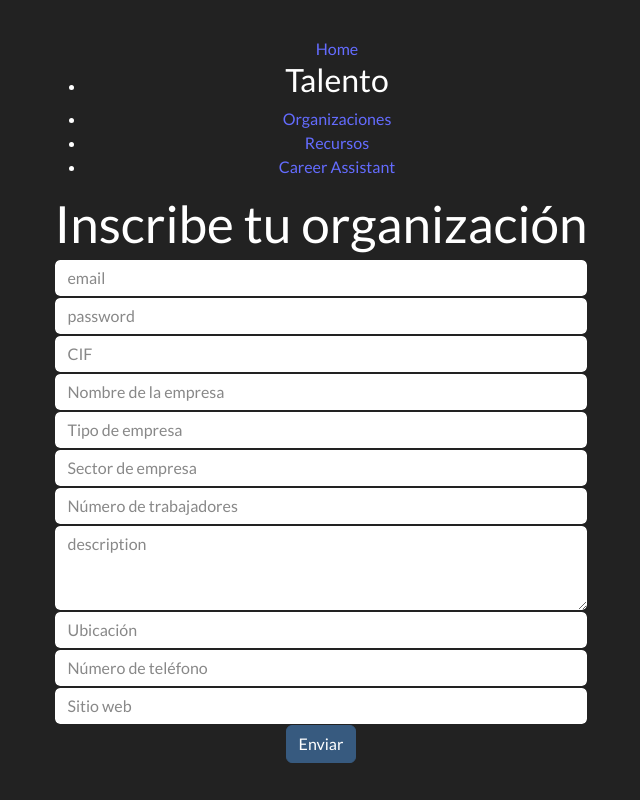
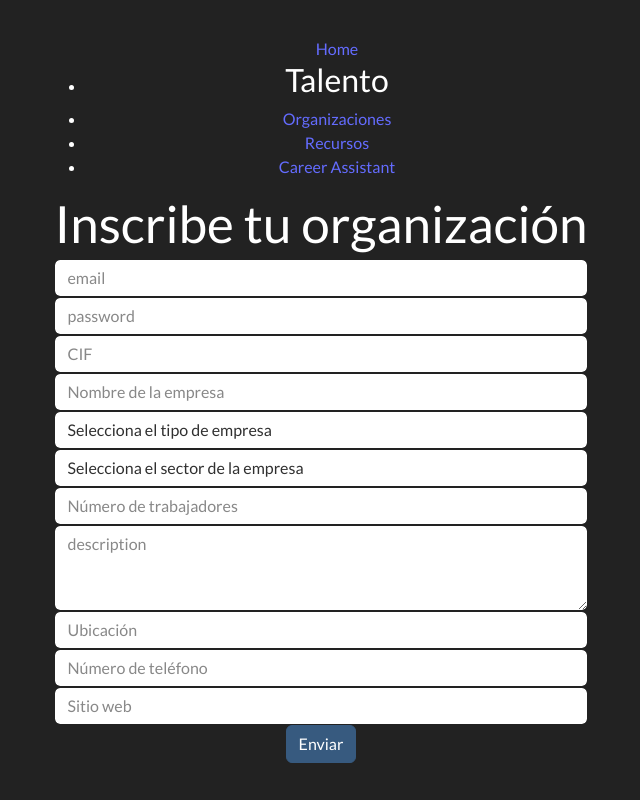
Before and after one commit to AdrikLarreategui/Desafio-BBK, a React (Vite) app in the folder Frontend/: page /registerCompany in a window 1280 px wide. Shown: the whole page, without its empty margins (319-959 px from the left). Built offline with nearby package versions, Linux system fonts and the light colour scheme.

Commit message:
companyFormWithOptions

```diff
--- a/Frontend/src/App.jsx
+++ b/Frontend/src/App.jsx
@@ -25,7 +25,7 @@ function App() {
           <Route path="/" element={<Home />} />
           <Route path="/register" element={<Register />} />
           <Route path="/registerCompany" element={<CompanyRegister />} />
-          <Route path="/registerTalent" element={<TalentRegister />}/>
+          {/* <Route path="/registerTalent" element={<TalentRegister />}/>  */}
           <Route path="/login" element={<Login />} />
           <Route
             path="/profile"
--- a/Frontend/src/assets/components/Register/CompanyRegister.jsx
+++ b/Frontend/src/assets/components/Register/CompanyRegister.jsx
@@ -47,6 +47,13 @@ const CompanyRegister = ({ onSubmit, onReturn }) => {
     "Comunidad de Bienes",
     "Sociedad Cooperativa",
   ]
+  const fieldOptions = [
+    "Sector primario",
+    "Sector secundario",
+    "Sector terciario",
+    "Sector cuaternario",
+    "Sector quinario",
+  ]
   const [valueSelected, setValueSelected] = useState('');
 
 
@@ -70,12 +77,30 @@ const CompanyRegister = ({ onSubmit, onReturn }) => {
         <Form.Group controlId="formBasicCompanyName">
           <Form.Control name="companyName" type="text" placeholder="Nombre de la empresa" value={companyName} onChange={handleChange} />
         </Form.Group>
-        <Form.Group controlId="formBasicTypeCompany">
-          <Form.Control name="typeCompany" type="text" placeholder="Tipo de empresa" value={typeCompany} onChange={handleChange} />
+
+    {/*
+      <Form.Control name="typeCompany" type="text" placeholder="Tipo de empresa" value={typeCompany} onChange={handleChange} />
+    */}
+
+
+    <Form.Group controlId="formBasicTypeCompany">
+        <Form.Control as="select" name="typeCompany" value={typeCompany} onChange={handleChange}>
+          <option value="">Selecciona el tipo de empresa</option>
+          {typeOfCompany.map((type, index) => (
+            <option key={index} value={type}>{type}</option>
+          ))}
+        </Form.Control>
+      </Form.Group>
+
+        <Form.Group controlId="formBasicField">
+          <Form.Control as="select" name="field" value={field} onChange={handleChange} >
+          <option value="">Selecciona el sector de la empresa</option>
+          {fieldOptions.map((type, index) =>(
+            <option key={index} value={type}>{type}</option>
+          ))}
+          </Form.Control>
         </Form.Group>
-        <Form.Group controlId="formBasicField">
-          <Form.Control name="field" type="text" placeholder="Sector de empresa" value={field} onChange={handleChange} />
-        </Form.Group>
+
         <Form.Group controlId="formBasicWorkersNumber">
           <Form.Control name="workersNumber" type="number" placeholder="Número de trabajadores" value={workersNumber} onChange={handleChange} />
         </Form.Group>
```
